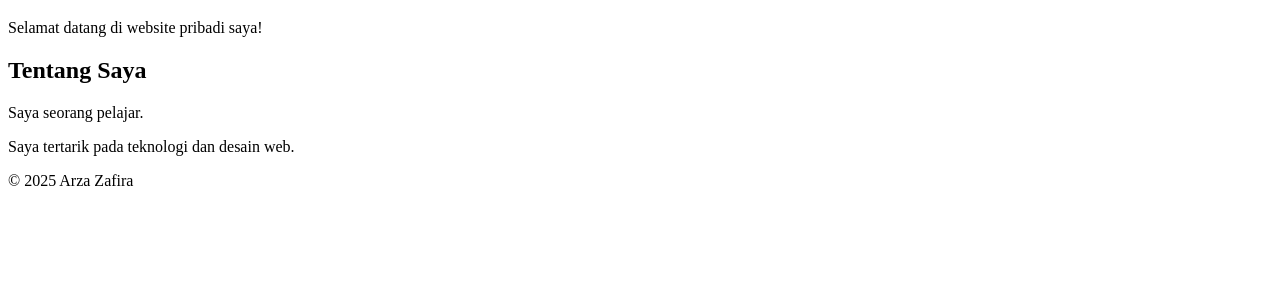
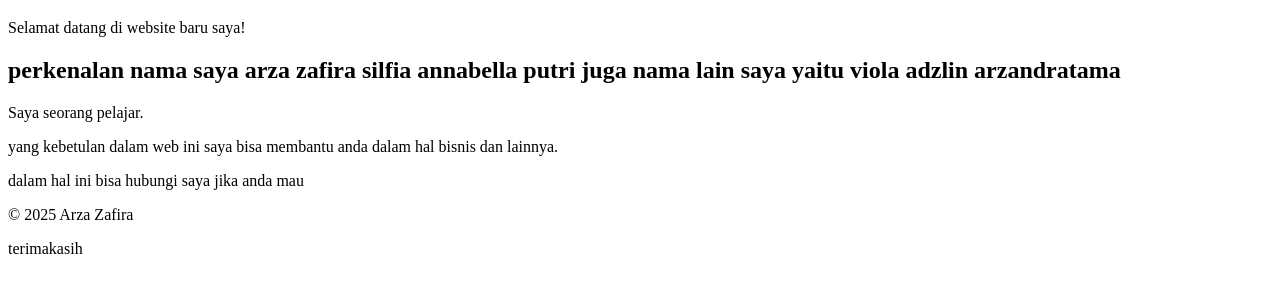
Before and after one commit to arzazafira233-spec/arza_website, a plain HTML site: page Index.html in a window 1280 px wide. Shown: the part 61-354 px from the top of the page. Drawn offline with Linux system fonts and the light colour scheme.

Commit message:
Update Index.html
hallo, selamat datang di sistem baru saya

```diff
--- a/Index.html
+++ b/Index.html
@@ -6,14 +6,17 @@
 </head>
 <body>
   <h1>Halo, saya Arza Zafira</h1>
-  <p>Selamat datang di website pribadi saya!</p>
+  <p>Selamat datang di website baru saya!</p>
 
-  <h2>Tentang Saya</h2>
+  <h2>perkenalan nama saya arza zafira silfia annabella putri
+  juga nama lain saya yaitu viola adzlin arzandratama</h2>
   <p>Saya seorang pelajar.</p>
-  <p>Saya tertarik pada teknologi dan desain web.</p>
-
+  <p>yang kebetulan dalam web ini saya bisa membantu anda
+    dalam hal bisnis dan lainnya.</p>
+dalam hal ini bisa hubungi saya jika anda mau
   <footer>
     <p>© 2025 Arza Zafira</p>
   </footer>
 </body>
 </html>
+terimakasih
```
